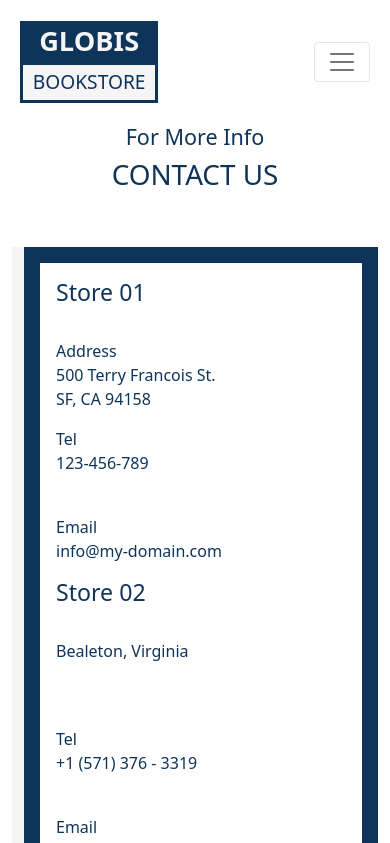
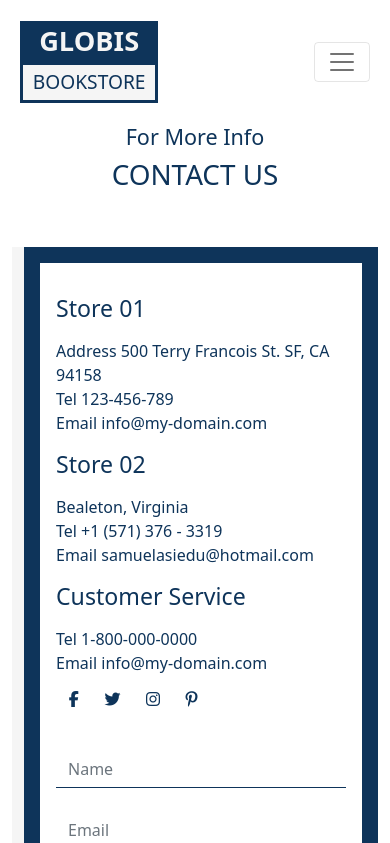
Before and after one commit to progressitech/globis-bookstore, a React (Create React App) app in the folder frontend/: page /contact in a window 390 px wide. Shown: the top 843 px of the page. Built offline with nearby package versions, Linux system fonts and the light colour scheme.

Commit message:
fixed media query for contact form

```diff
--- a/frontend/src/ui/App.css
+++ b/frontend/src/ui/App.css
@@ -348,4 +348,23 @@ input[type="text"]:hover {
     padding: 1rem;
     margin: 0;
   }
+
+  #contact-form-container p {
+    margin: 0;
+  }
+
+  #contact-form-container h3 {
+    margin-top: 1rem;
+    margin-bottom: 1rem;
+  }
+
+  #contact-form-container i {
+    margin-top: 1rem;
+  }
+
+
+  #contact-form-container br {
+    display: none;
+  }
+
 }
```
